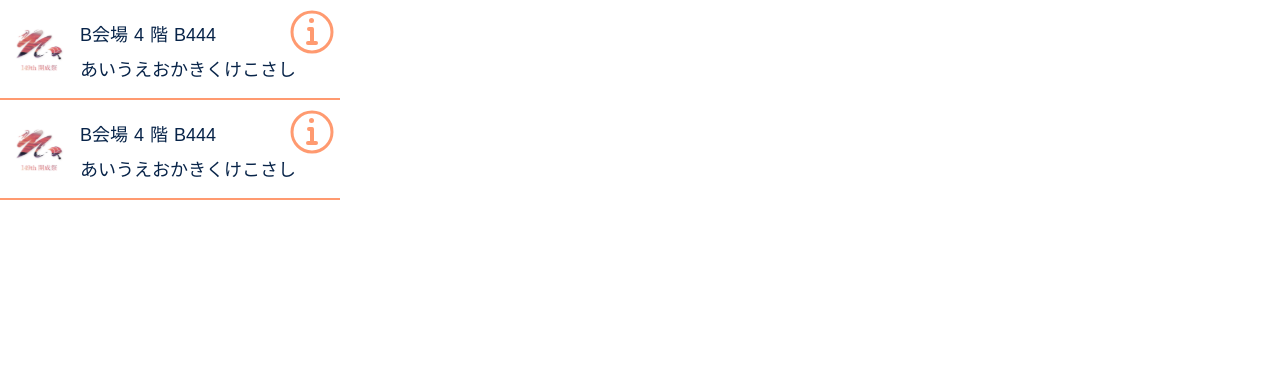
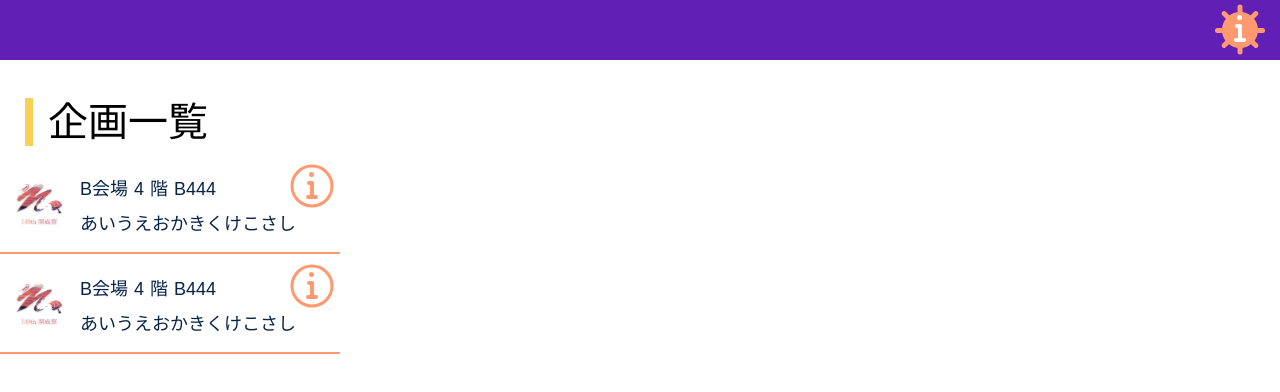
Before and after one commit to OR6107/149th-kaiseifes, a Nuxt app: page /sandan in a window 1280 px wide. Shown: the top 392 px of the page. Built offline with nearby package versions, Linux system fonts and the light colour scheme.

Commit message:
Add Header

```diff
--- a/pages/sandan.vue
+++ b/pages/sandan.vue
@@ -1,17 +1,59 @@
 <template>
   <div>
+    <Header />
+    <div class="title">
+      <div class="title-rectangle" />
+      <div class="title-text">企画一覧</div>
+    </div>
+
     <Card />
     <Card />
   </div>
 </template>
 
 <script>
+import Header from '@/components/header'
 import Card from '@/components/SandanCard'
 
 export default {
   name: 'Sandan',
-  components: { Card },
+  components: { Header, Card },
 }
 </script>
 
-<style scoped></style>
+<style scoped lang="scss">
+$black: #082449;
+$dark: #38444d;
+$gray: #888888;
+$light: #e5e5e5;
+$white: #ffffff;
+$purple: #611fb6;
+$orange: #ff9a70;
+$yellow: #fccf5a;
+
+@mixin Didot-font {
+  font-family: linotype-didot, serif;
+}
+
+.title {
+  @include Didot-font();
+  display: flex;
+  margin-top: 90px;
+  margin-left: 25px;
+  align-items: center;
+  .title-rectangle {
+    background-color: $yellow;
+    width: 8px;
+    height: 48px;
+    margin-right: 15px;
+  }
+  .title-text {
+    font-size: 40px;
+    padding-bottom: 6px;
+  }
+}
+
+.card-list {
+  margin-top: 40px;
+}
+</style>
```
